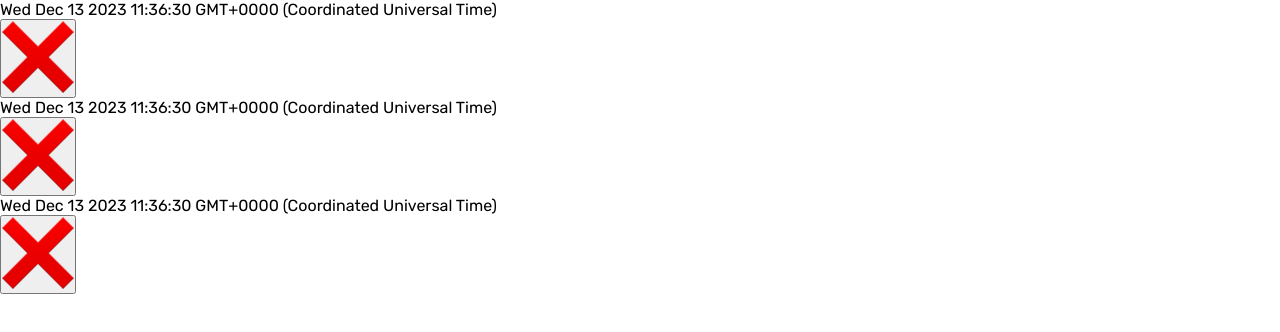
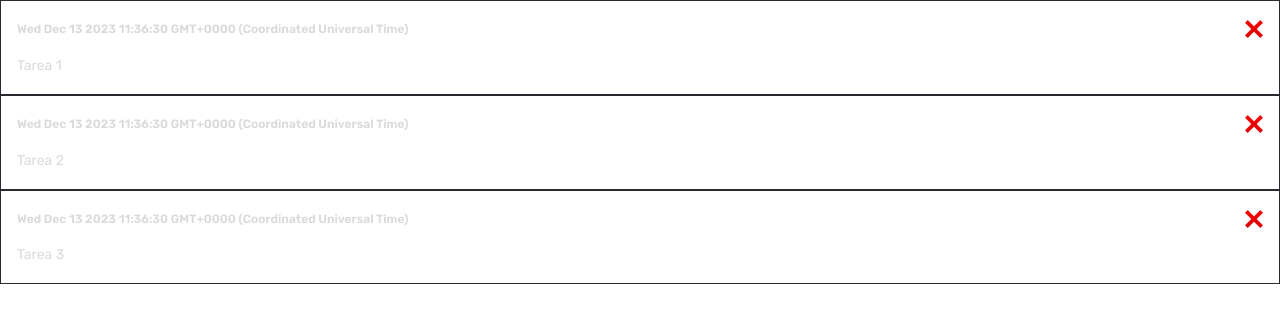
Before and after one commit to KevinVanDerSchans/to-do-list-angular16, an Angular app: page / in a window 1280 px wide. Shown: the top 332 px of the page. Built offline with nearby package versions, Linux system fonts and the light colour scheme.

Commit message:
Add todo-list-item styles

```diff
--- a/src/app/components/todo-list-item/todo-list-item.component.html
+++ b/src/app/components/todo-list-item/todo-list-item.component.html
@@ -2,9 +2,15 @@
   <div class="top">
     <p *ngIf="todo.createdAt">{{ todo.createdAt }}</p>
 
-    <button>
+    <button (click)="{}">
       <img src="assets/cross.svg" alt="cross">
     </button>
   </div>
 
+  <div class="bottom">
+    <span>
+      {{ todo.description }}
+    </span>
+  </div>
+
 </div>
--- a/src/app/components/todo-list-item/todo-list-item.component.scss
+++ b/src/app/components/todo-list-item/todo-list-item.component.scss
@@ -0,0 +1,50 @@
+.todo {
+  width: 100%;
+  display: flex;
+  flex-direction: column;
+  gap: .8rem;
+  border: 1px solid #29292f;
+  padding: 1rem;
+  color: #dadada;
+  line-height: 24px;
+
+  .top {
+    display: flex;
+    justify-content: space-between;
+    align-items: center;
+
+    p {
+      font-size: 12px;
+      font-weight: 600;
+    }
+
+    button {
+      background: transparent;
+      cursor: pointer;
+      border: none;
+      display: flex;
+      align-items: center;
+      justify-content: center;
+      transition-duration: .3s;
+
+      img {
+        width: 18px;
+        height: 18px;
+      }
+
+      &:hover {
+        transform: scale(1.2);
+      }
+    }
+  }
+
+  .bottom {
+    display: flex;
+    align-items: center;
+    justify-content: space-between;
+
+    span {
+      font-size: 14px;
+    }
+  }
+}
```
